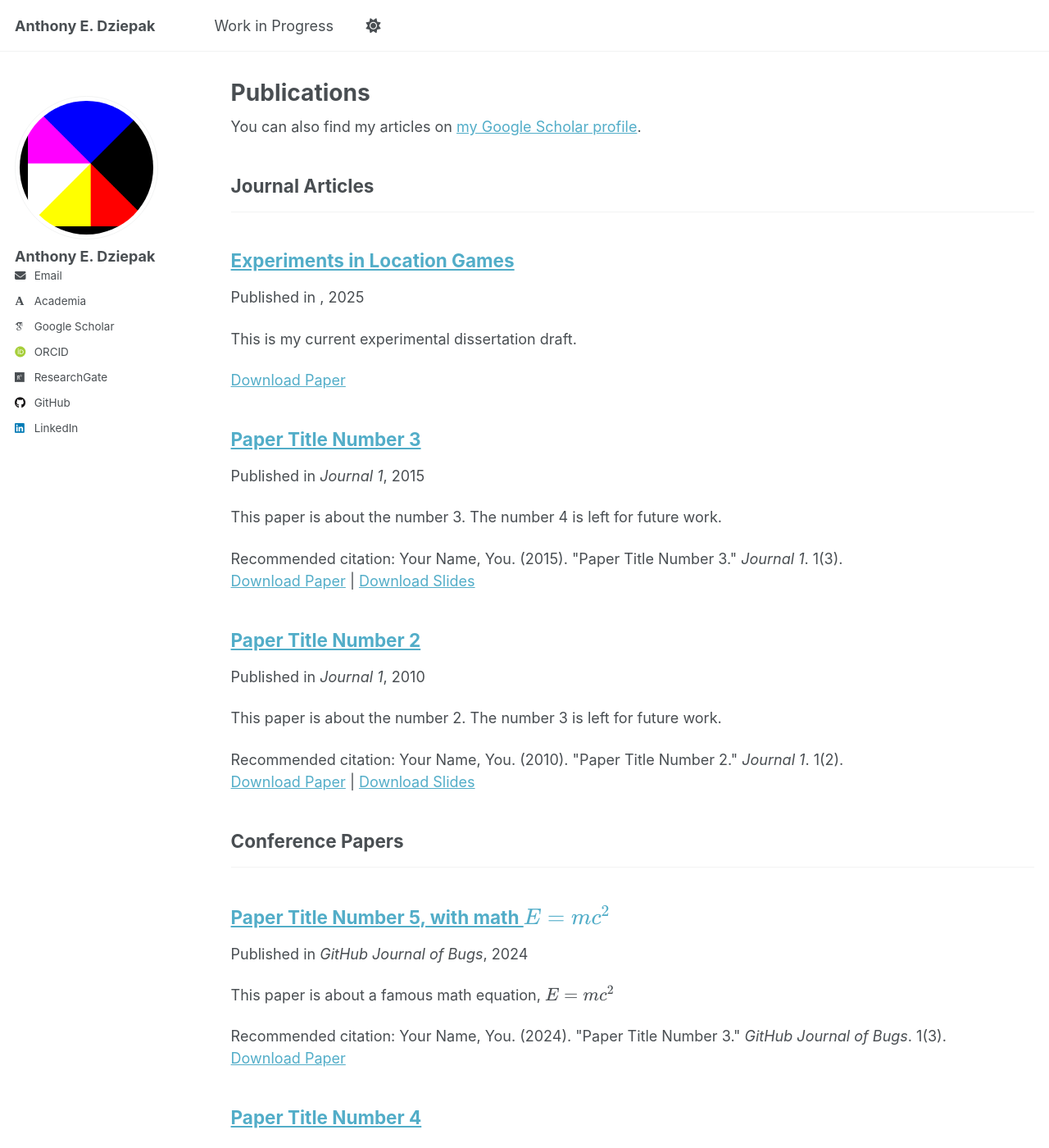
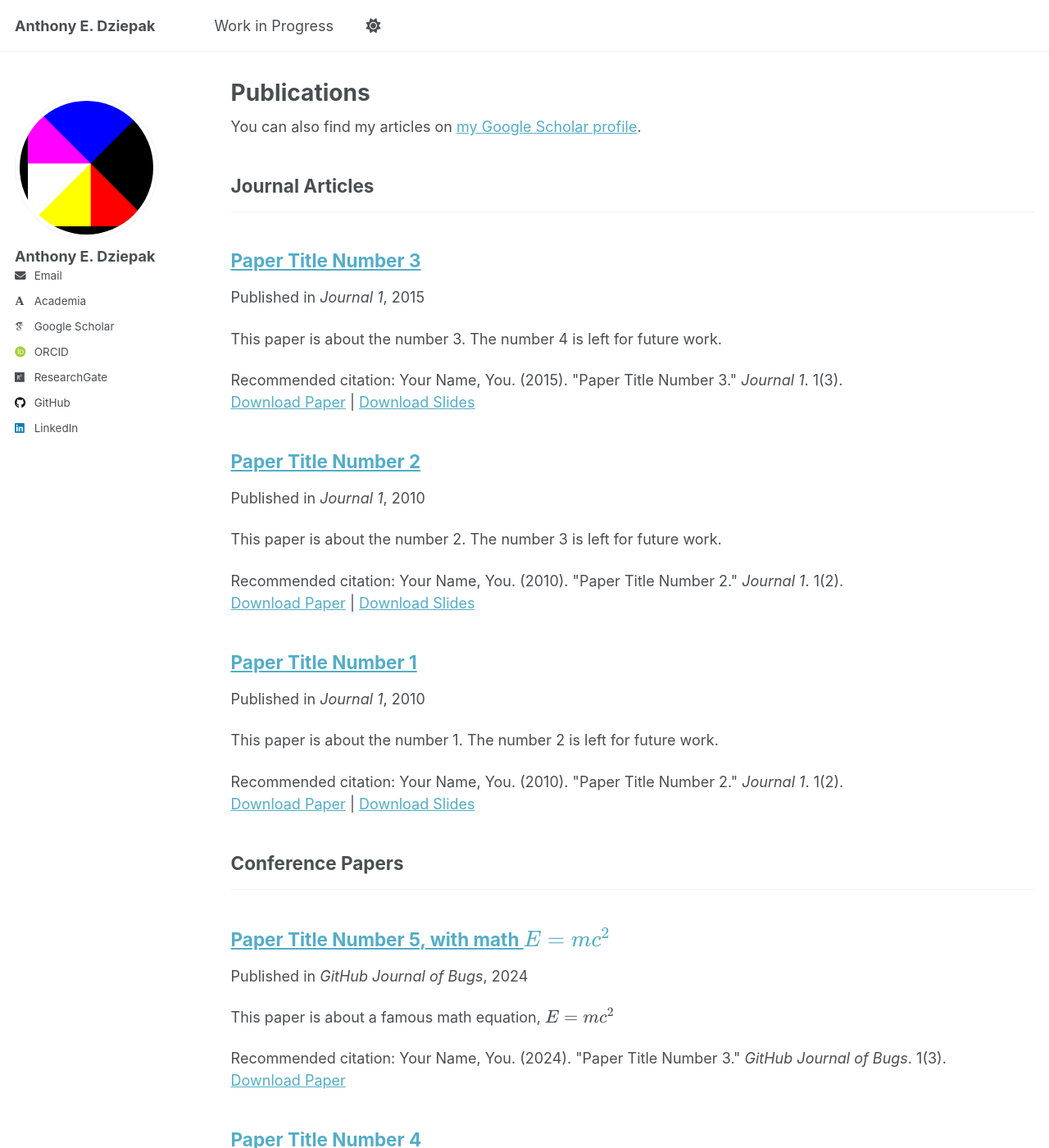
Before and after one commit to AEDziepak/AEDziepak.github.io, a Jekyll site: the page built from _pages/publications.html, in a window 1280 px wide and 1400 px high. Shown: the whole window at 82% size. Built offline with Jekyll 4.4.1, drawn with Linux system fonts in a browser that asks for light colours; some web fonts are replaced; a script that is not in the unit is left out.

Commit message:
Update 2009-10-01-paper-title-number-1.md

```diff
--- a/_publications/2009-10-01-paper-title-number-1.md
+++ b/_publications/2009-10-01-paper-title-number-1.md
@@ -1,14 +1,14 @@
 ---
-title: "Experiments in Location Games"
-collection: Revised dissertation draft
+title: "Paper Title Number 1"
+collection: publications
 category: manuscripts
-permalink: /publication/Dziepak_AE_D_2025.pdf
-excerpt: 'This is my current experimental dissertation draft.'
-date: 2025-08-20
-venue:
-slidesurl:
-paperurl: 'http://aedziepak.github.io/files/Dziepak_AE_D_2025.pdf'
-bibtexurl:
-citation:
+permalink: /publication/2009-10-01-paper-title-number-1
+excerpt: 'This paper is about the number 1. The number 2 is left for future work.'
+date: 2010-10-01
+venue: 'Journal 1'
+slidesurl: 'http://academicpages.github.io/files/slides2.pdf'
+paperurl: 'http://academicpages.github.io/files/paper2.pdf'
+citation: 'Your Name, You. (2010). &quot;Paper Title Number 2.&quot; <i>Journal 1</i>. 1(2).'
 ---
- # The contents above will be part of a list of publications, if the user clicks the link for the publication than the contents of section will be rendered as a full page, allowing you to provide more information about the paper for the reader. When publications are displayed as a single page, the contents of the above "citation" field will automatically be included below this section in a smaller font.
+
+The contents above will be part of a list of publications, if the user clicks the link for the publication than the contents of section will be rendered as a full page, allowing you to provide more information about the paper for the reader. When publications are displayed as a single page, the contents of the above "citation" field will automatically be included below this section in a smaller font.
```
